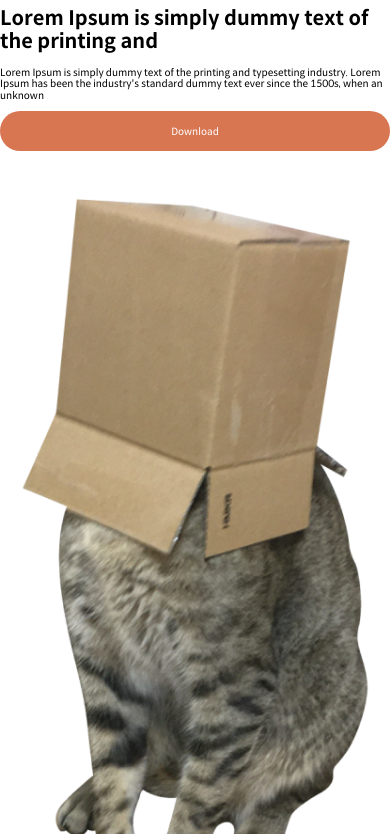
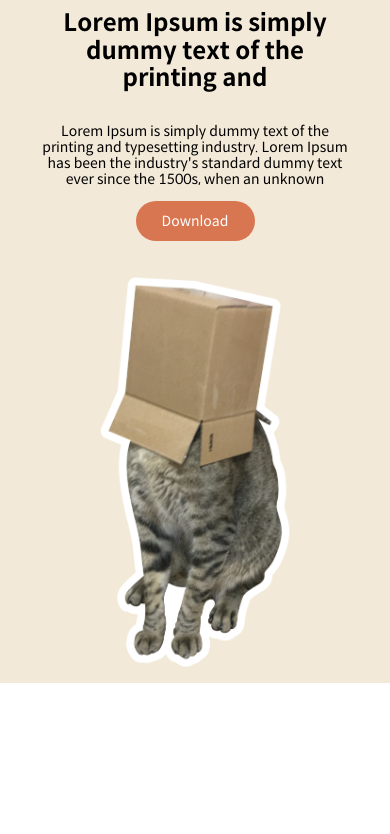
Before and after one commit to 0hu/landingpage, a plain HTML site: page index.html in a window 390 px wide. Shown: the part 66-900 px from the top of the page. After the commit the page ends 844 px from the top, so only its background shows below. Drawn offline with Linux system fonts and the light colour scheme.

Commit message:
style hero mobile

```diff
--- a/styles/styles.css
+++ b/styles/styles.css
@@ -36,6 +36,7 @@ body {
   --orange: #d97652;
   --white: #ffffff;
   --darkGrayBlue: #2c3e50;
+  --light-beige: #f2e9d8;
 }
 
 html,
@@ -108,7 +109,7 @@ body {
 
 #site-header {
   width: 100%;
-  background-color: var(--white);
+  background-color: var(--light-beige);
   padding: 1rem;
   position: sticky;
   top: 0;
@@ -192,3 +193,43 @@ body {
 .btn-download:hover {
   background-color: #d35400;
 }
+
+.hero {
+  display: flex;
+  flex-direction: column;
+  justify-content: flex-start;
+  align-items: center;
+  gap: 3rem;
+  width: 100%;
+  background-color: var(--light-beige);
+}
+
+.hero-content {
+  text-align: center;
+  width: 80%;
+  display: flex;
+  flex-direction: column;
+  align-items: center;
+}
+
+.hero h1 {
+  font-size: 2.4rem;
+  font-weight: var(--fw-bold);
+}
+
+.hero p {
+  font-size: 1.4rem;
+}
+
+.hero .btn-download {
+  font-size: 1.4rem;
+}
+
+.hero img {
+  width: 100%;
+  max-width: 19.7rem;
+  height: auto;
+  aspect-ratio: 197 / 422;
+  object-fit: contain;
+  margin-top: 2rem;
+}
```
